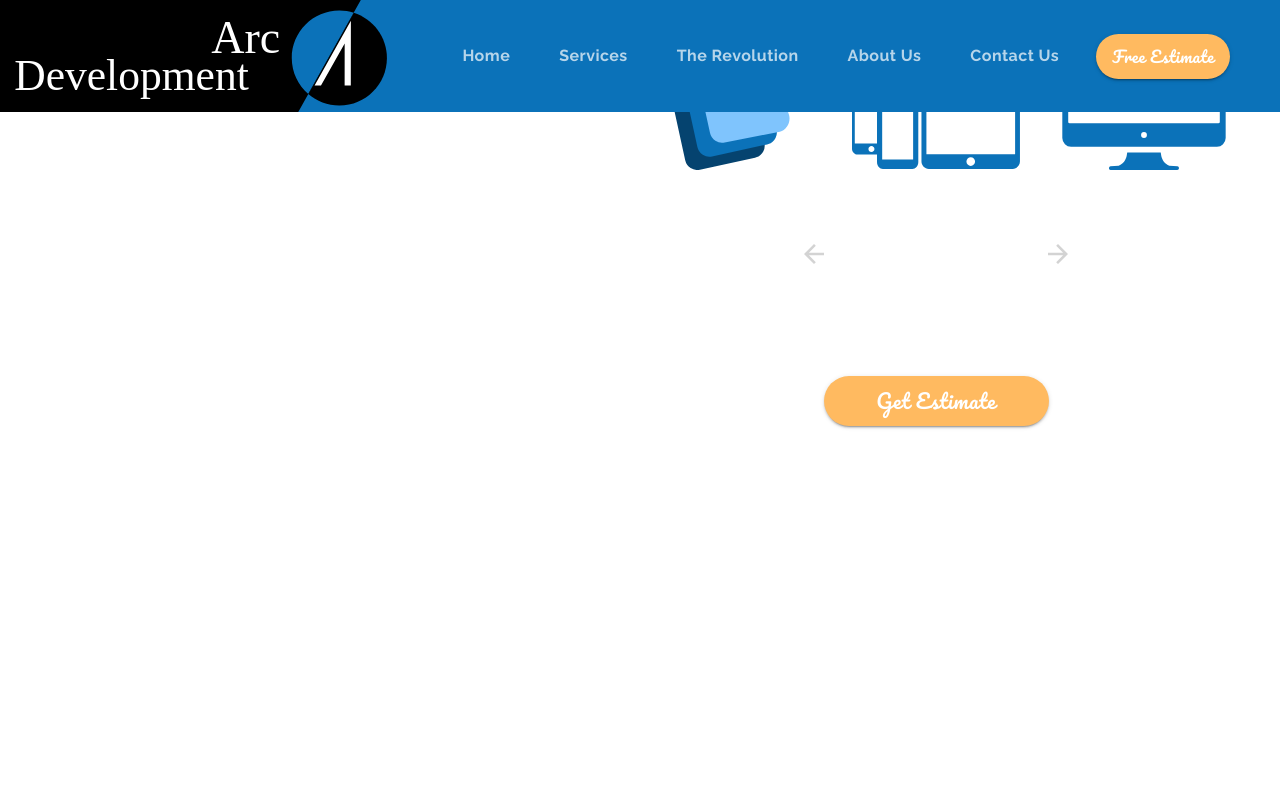
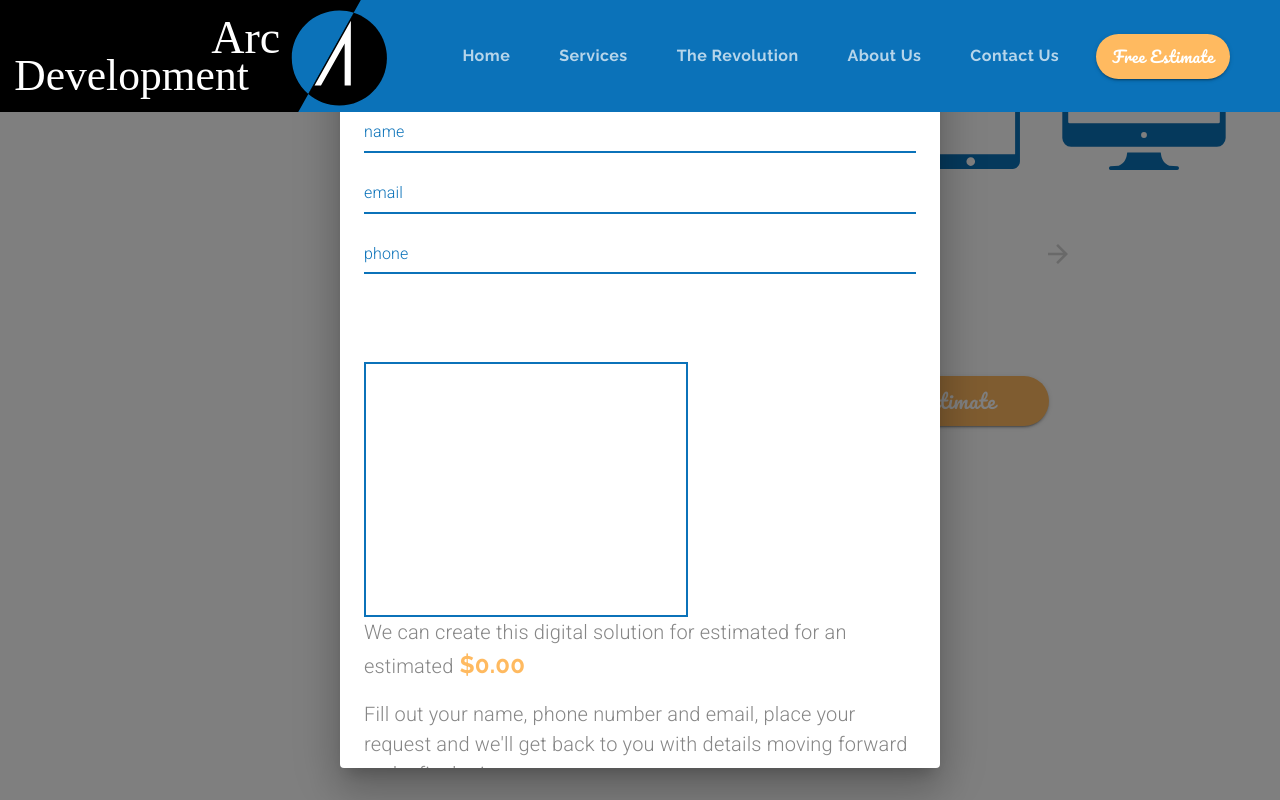
Before and after one commit to wrzchwc/software-company-practice, a React (Create React App) app: page /estimate in a window 1280 px wide. Both pictures are taken after a click on the button "Get Estimate". Shown: the part 423-1223 px from the top of the page. Built offline with nearby package versions, Linux system fonts and the light colour scheme.

Commit message:
Estimation cost calculation

```diff
--- a/src/components/App.js
+++ b/src/components/App.js
@@ -4,7 +4,7 @@ import {ThemeProvider} from "@material-ui/core/styles";
 import theme from "./ui/Theme"
 import {BrowserRouter, Route, Routes} from 'react-router-dom';
 import {Footer} from "./ui/Footer";
-import {Contact} from "./Contact";
+import {Contact} from "./contact/Contact";
 import {LandingPage} from "./landing-page/LandingPage";
 import {Services} from "./services/main/Services";
 import {CustomSoftware} from "./services/main/CustomSoftware";
--- a/src/components/Estimate.js
+++ b/src/components/Estimate.js
@@ -1,7 +1,17 @@
 import React, {useState} from 'react';
 import {cloneDeep} from "lodash";
 import Lottie from 'react-lottie';
-import {Button, Grid, IconButton, makeStyles, Typography, useTheme} from "@material-ui/core";
+import {
+    Button,
+    Dialog,
+    DialogContent,
+    Grid,
+    IconButton,
+    makeStyles,
+    TextField,
+    Typography, useMediaQuery,
+    useTheme
+} from "@material-ui/core";
 import {animationOptions} from "./services/animationOptions";
 
 import check from '../assets/check.svg';
@@ -47,6 +57,17 @@ const useStyles = makeStyles(theme => ({
         "&:hover": {
             backgroundColor: theme.palette.secondary.light
         }
+    },
+    message: {
+        border: `2px solid ${theme.palette.common.blue}`,
+        borderRadius: "5",
+        marginTop: "5em"
+    },
+    specialText: {
+        fontFamily: 'Raleway',
+        fontWeight: 700,
+        fontSize: '1.5rem',
+        color: theme.palette.common.orange
     }
 }));
 
@@ -67,7 +88,7 @@ const defaultQuestions = [
             },
             {
                 id: 2,
-                title: 'iOS/Android Development',
+                title: 'iOS/Android App Development',
                 subtitle: null,
                 icon: mobile,
                 iconAlt: 'phones and tablet outline',
@@ -310,7 +331,17 @@ const websiteQuestions = [
 export const Estimate = () => {
     const classes = useStyles();
     const theme = useTheme();
+    const matchesXS = useMediaQuery(theme.breakpoints.down('md'));
+
     const [questions, setQuestions] = useState(defaultQuestions);
+    const [dialogOpen, setDialogOpen] = useState(false);
+    const [name, setName] = useState('');
+    const [email, setEmail] = useState('');
+    const [emailHelper, setEmailHelper] = useState('');
+    const [phone, setPhone] = useState('');
+    const [phoneHelper, setPhoneHelper] = useState('');
+    const [message, setMessage] = useState('');
+    const [total, setTotal] = useState(0);
 
     const nextQuestion = () => {
         const newQuestions = cloneDeep(questions);
@@ -384,7 +415,41 @@ export const Estimate = () => {
         }
     }
 
-    console.log(questions);
+    const onChange = event => {
+        let valid;
+        let {id, value} = event.target;
+        switch (id) {
+            case "email":
+                setEmail(value);
+                valid = /^\w+([.-]?\w+)*@\w+([.-]?\w+)*(\.\w{2,3})+$/.test(value);
+                setEmailHelper(!valid ? "Invalid email" : "");
+                break;
+            case "phone":
+                setPhone(value);
+                valid = /^\(?([0-9]{3})\)?[-. ]?([0-9]{3})[-. ]?([0-9]{4})$/.test(value);
+                setPhoneHelper(!valid ? "Invalid phone" : "");
+                break;
+            default:
+                break;
+        }
+    }
+
+    const getTotal = () => {
+        let cost = 0;
+        const selections = questions
+            .map(question => question.options.filter(option => option.selected))
+            .filter(question => question.length > 0);
+        selections.map(options => options.map(option => cost += option.cost));
+
+        if (questions.length > 2) {
+            const userCost = questions
+                .filter(question => question.title === 'How many users do you expect?')
+                .map(question => question.options.filter(option => option.selected))[0][0].cost;
+            cost -= userCost;
+            cost *= userCost;
+        }
+        setTotal(cost);
+    }
 
     return (
         <Grid container>
@@ -502,9 +567,88 @@ export const Estimate = () => {
                     </Grid>
                 </Grid>
                 <Grid item>
-                    <Button variant={'contained'} className={classes.estimateButton}>Get Estimate</Button>
+                    <Button
+                        variant={'contained'}
+                        className={classes.estimateButton}
+                        onClick={() => {
+                            setDialogOpen(true);
+                            getTotal();
+                        }}
+                    >
+                        Get Estimate
+                    </Button>
                 </Grid>
             </Grid>
+            <Dialog open={dialogOpen} onClose={() => setDialogOpen(false)}>
+                <Grid container justify={'center'}>
+                    <Grid item>
+                        <Typography variant={'h2'} align={'center'}>Estimate</Typography>
+                    </Grid>
+                </Grid>
+                <DialogContent>
+                    <Grid container>
+                        <Grid item container direction={'column'}>
+                            <Grid item style={{marginBottom: "0.5em"}}>
+                                <TextField
+                                    label={"name"}
+                                    id={"name"}
+                                    value={name}
+                                    fullWidth
+                                    onChange={event => {
+                                        setName(event.target.value)
+                                    }}
+                                />
+                            </Grid>
+                            <Grid item style={{marginBottom: "0.5em"}}>
+                                <TextField
+                                    label={"email"}
+                                    id={"email"}
+                                    error={emailHelper.length !== 0}
+                                    helperText={emailHelper}
+                                    value={email}
+                                    fullWidth
+                                    onChange={onChange}
+                                />
+                            </Grid>
+                            <Grid item style={{marginBottom: "0.5em"}}>
+                                <TextField
+                                    label={"phone"}
+                                    id={"phone"}
+                                    value={phone}
+                                    error={phoneHelper.length !== 0}
+                                    helperText={phoneHelper}
+                                    fullWidth
+                                    onChange={onChange}
+                                />
+                            </Grid>
+                            <Grid item style={{maxWidth: matchesXS ? '100%' : '20em'}}>
+                                <TextField
+                                    InputProps={{disableUnderline: true}}
+                                    value={message}
+                                    className={classes.message}
+                                    fullWidth
+                                    id={"message"}
+                                    multiline
+                                    rows={10}
+                                    onChange={event => {
+                                        setMessage(event.target.value)
+                                    }}
+                                />
+                            </Grid>
+                            <Grid item>
+                                <Typography variant={'body1'} paragraph>
+                                    We can create this digital solution for estimated for an estimated
+                                    <span className={classes.specialText}> ${total.toFixed(2)}</span>
+                                </Typography>
+                                <Typography variant={'body1'} paragraph>
+                                    Fill out your name, phone number and email, place your request and we'll get back
+                                    to you with details moving forward and a final price.
+                                </Typography>
+                            </Grid>
+                        </Grid>
+                    </Grid>
+                </DialogContent>
+            </Dialog>
         </Grid>
     );
 }
```
Also changed, not shown: src/components/contact/Contact.js (renamed from src/components/Contact.js, +5 -5 lines).
